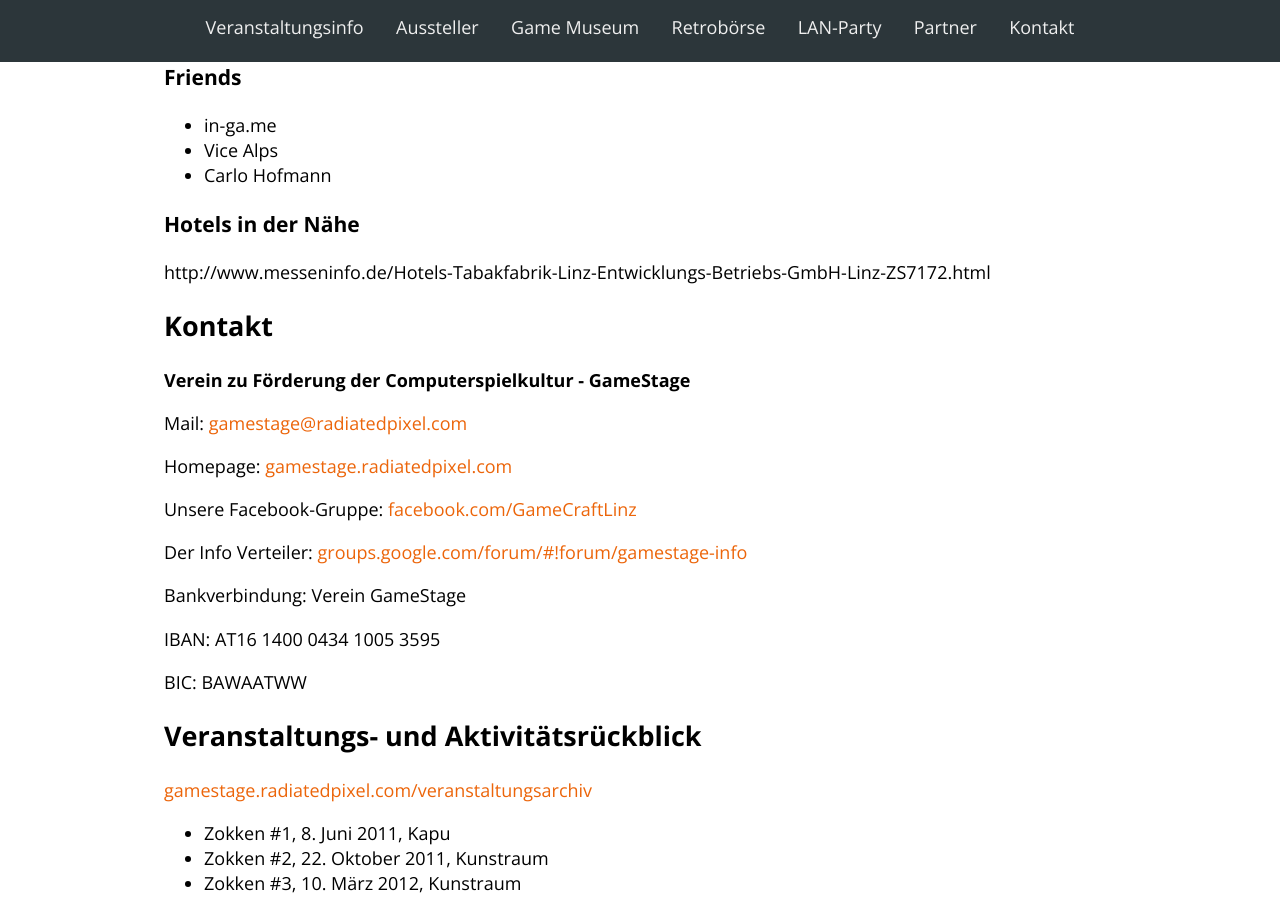
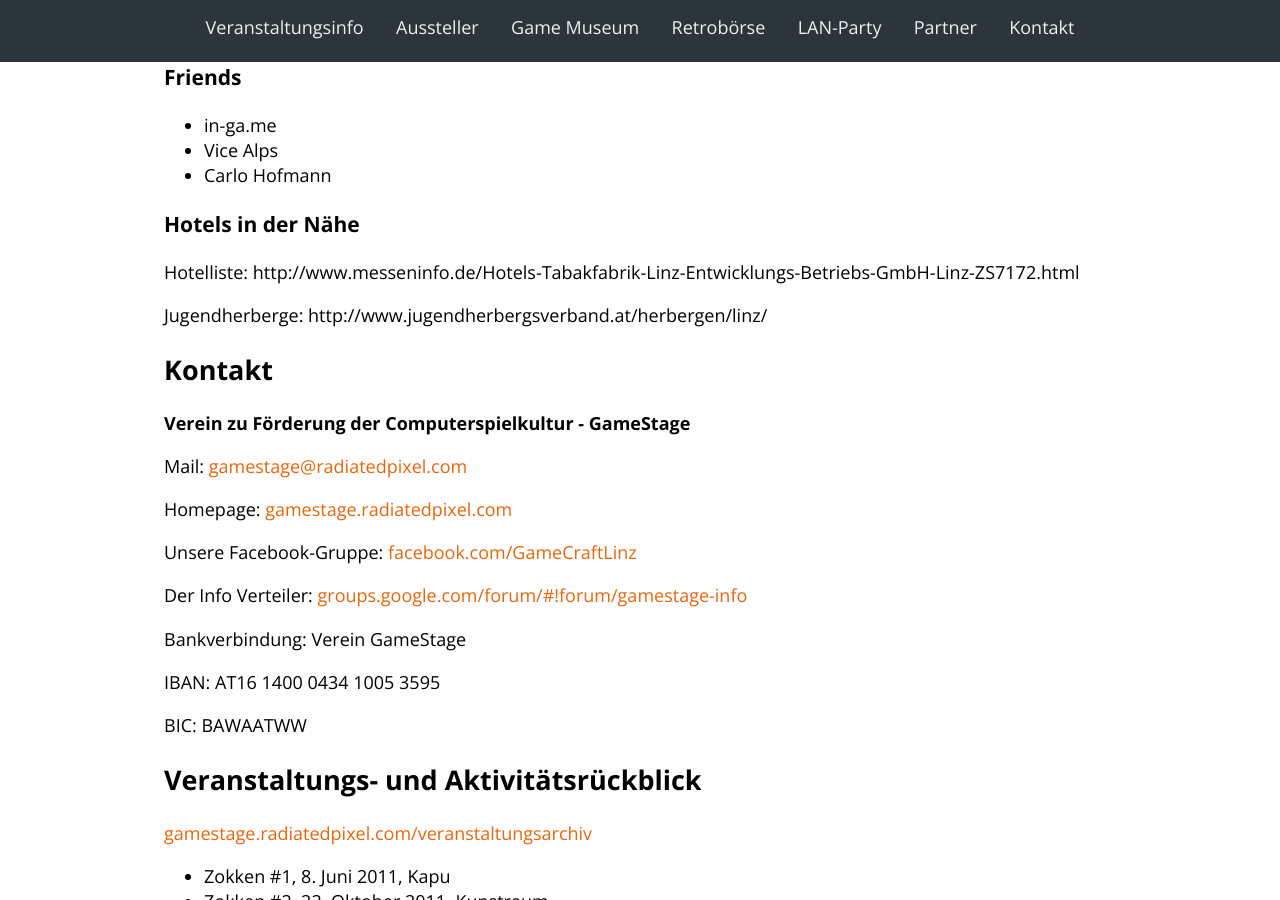
Before and after one commit to Lorti/gsexpo, a Jekyll site: the page built from index.html, in a window 1280 px wide and 900 px high, scrolled down 4419 px. Built offline with Jekyll 4.4.1, drawn with Linux system fonts in a browser that asks for light colours; nearby versions of some CDN libraries; Markdown is read by kramdown in place of the engine named in the settings; some of the changed lines change nothing that is shown.

Commit message:
Update partner.markdown

```diff
--- a/_includes/partner.markdown
+++ b/_includes/partner.markdown
@@ -23,5 +23,8 @@
 * Carlo Hofmann
 
 ### Hotels in der Nähe
+Hotelliste:
+http://www.messeninfo.de/Hotels-Tabakfabrik-Linz-Entwicklungs-Betriebs-GmbH-Linz-ZS7172.html
 
-http://www.messeninfo.de/Hotels-Tabakfabrik-Linz-Entwicklungs-Betriebs-GmbH-Linz-ZS7172.html
+Jugendherberge:
+http://www.jugendherbergsverband.at/herbergen/linz/
```
